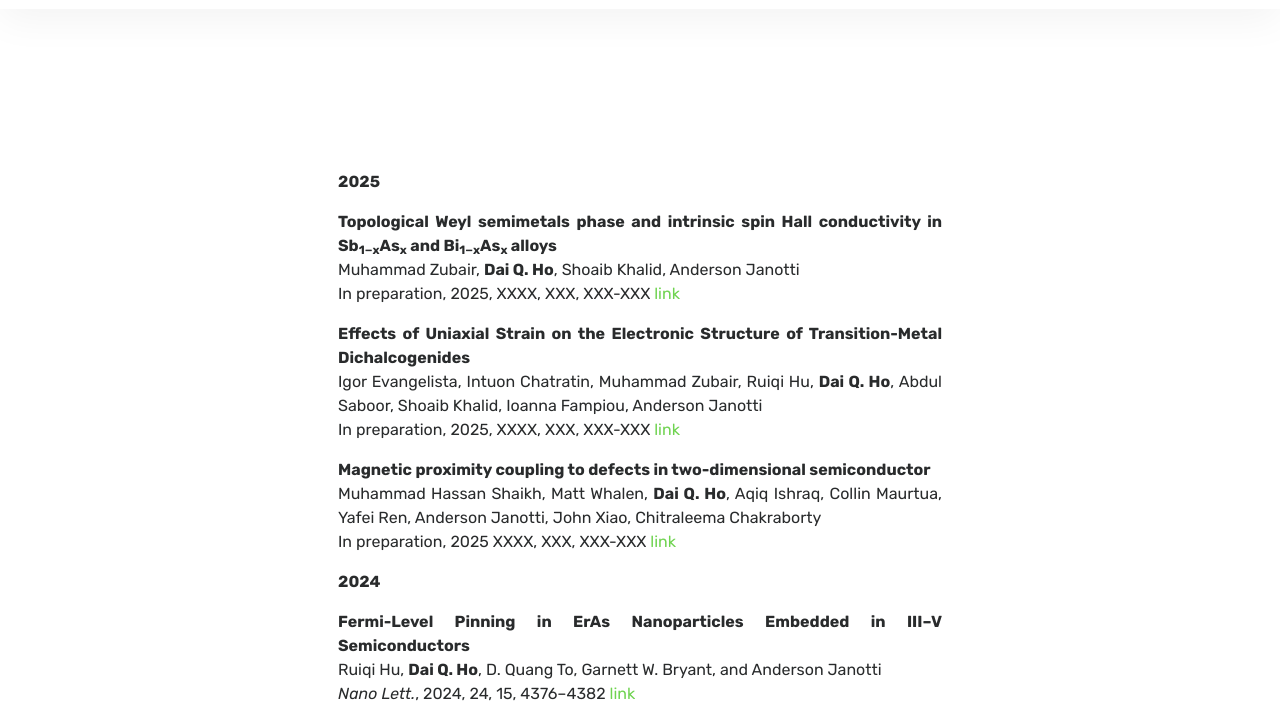
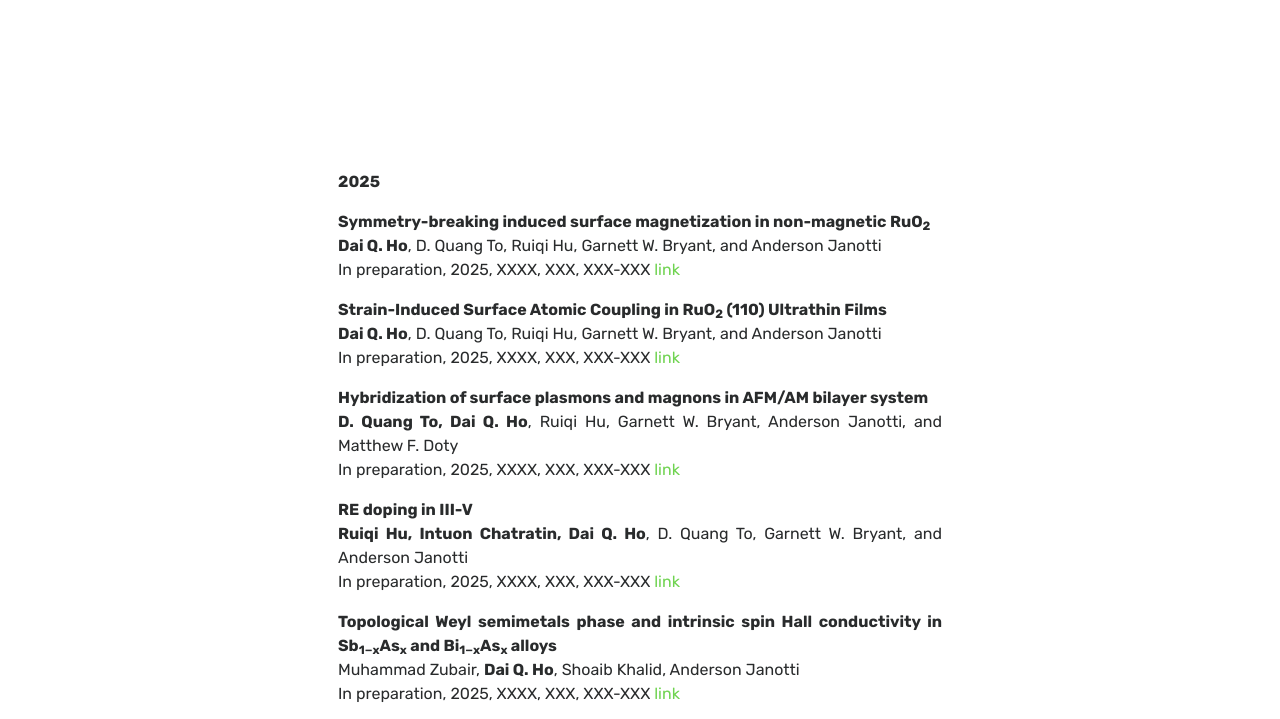
Before and after one commit to daiqho/daiqho.github.io, a plain HTML site: page publication.html in a window 1280 px wide. Shown: the part 73-792 px from the top of the page. Drawn offline with nearby package versions, Linux system fonts and the light colour scheme; a script that the page names is missing.

Commit message:
Update publication.html

```diff
--- a/publication.html
+++ b/publication.html
@@ -128,17 +128,29 @@
         <strong>2025<br></strong>
         </p>
 
-        <!--p>
+        <p>
         <strong class="less-bold">Symmetry-breaking induced surface magnetization in non-magnetic RuO<sub>2</sub></strong><br>
         <strong class="underline">Dai Q. Ho</strong>, D. Quang To, Ruiqi Hu, Garnett W. Bryant, and Anderson Janotti<br>
         In preparation, 2025, XXXX, XXX, XXX-XXX <a href="https://PRM" target="_blank" rel="noreferrer noopener" class="underline">link</a>
-    </p-->
+    </p>
 
-        <!--p>
+        <p>
         <strong class="less-bold">Strain-Induced Surface Atomic Coupling in RuO<sub>2</sub> (110) Ultrathin Films</strong><br>
         <strong class="underline">Dai Q. Ho</strong>, D. Quang To, Ruiqi Hu, Garnett W. Bryant, and Anderson Janotti<br>
         In preparation, 2025, XXXX, XXX, XXX-XXX <a href="https://PRM" target="_blank" rel="noreferrer noopener" class="underline">link</a>
-    </p-->
+    </p>
+
+        <p>
+        <strong class="less-bold">Hybridization of surface plasmons and magnons in AFM/AM bilayer system</strong><br>
+        <strong class="underline">D. Quang To, Dai Q. Ho</strong>, Ruiqi Hu, Garnett W. Bryant, Anderson Janotti, and Matthew F. Doty<br>
+        In preparation, 2025, XXXX, XXX, XXX-XXX <a href="https://PRM" target="_blank" rel="noreferrer noopener" class="underline">link</a>
+    </p>
+
+        <p>
+        <strong class="less-bold">RE doping in III-V</strong><br>
+        <strong class="underline">Ruiqi Hu, Intuon Chatratin, Dai Q. Ho</strong>, D. Quang To, Garnett W. Bryant, and Anderson Janotti<br>
+        In preparation, 2025, XXXX, XXX, XXX-XXX <a href="https://PRM" target="_blank" rel="noreferrer noopener" class="underline">link</a>
+    </p>
 
         <p>
         <strong class="less-bold">Topological Weyl semimetals phase and intrinsic spin Hall conductivity in Sb<sub>1−x</sub>As<sub>x</sub> and Bi<sub>1−x</sub>As<sub>x</sub> alloys</strong><br>
```
